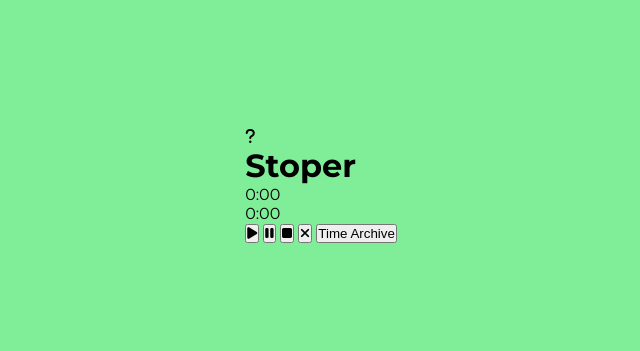
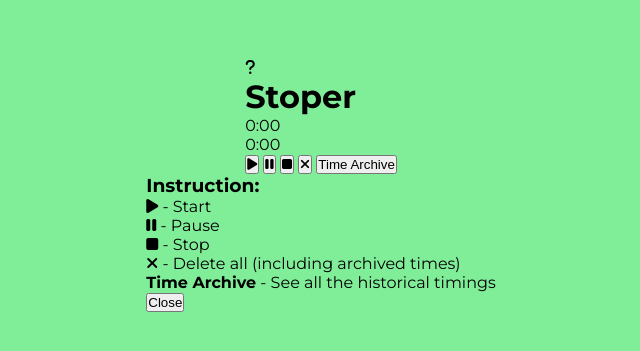
Before and after one commit to marcin-kk/ColourChangingTimer, a plain HTML site: page index.html in a window 1280 px wide. Shown: the part 215-566 px from the top of the page, without its empty margins (319-959 px from the left). Drawn offline with Linux system fonts and the light colour scheme.

Commit message:
html structure done

```diff
--- a/index.html
+++ b/index.html
@@ -33,12 +33,15 @@
 
     <div class="modal-shadow">
         <div class="modal">
-
-
+            <h3>Instruction:</h3>
+            <p><i class="fas fa-play"></i> - Start</p>
+            <p><i class="fas fa-pause"></i> - Pause</p>
+            <p><i class="fas fa-stop"></i> - Stop</p>
+            <p><i class="fas fa-times"></i> - Delete all (including archived times)</p>
+            <p><strong>Time Archive</strong> - See all the historical timings </p>
+            <button class="close">Close</button>
         </div>
     </div>
-
-
 
 
     <script src="/script.js"></script>
```
